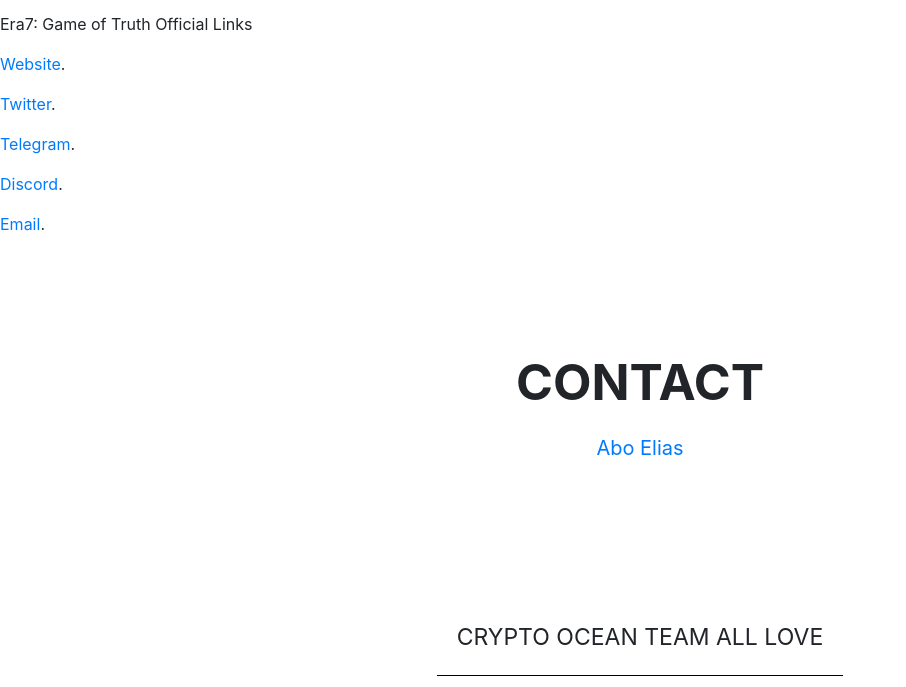
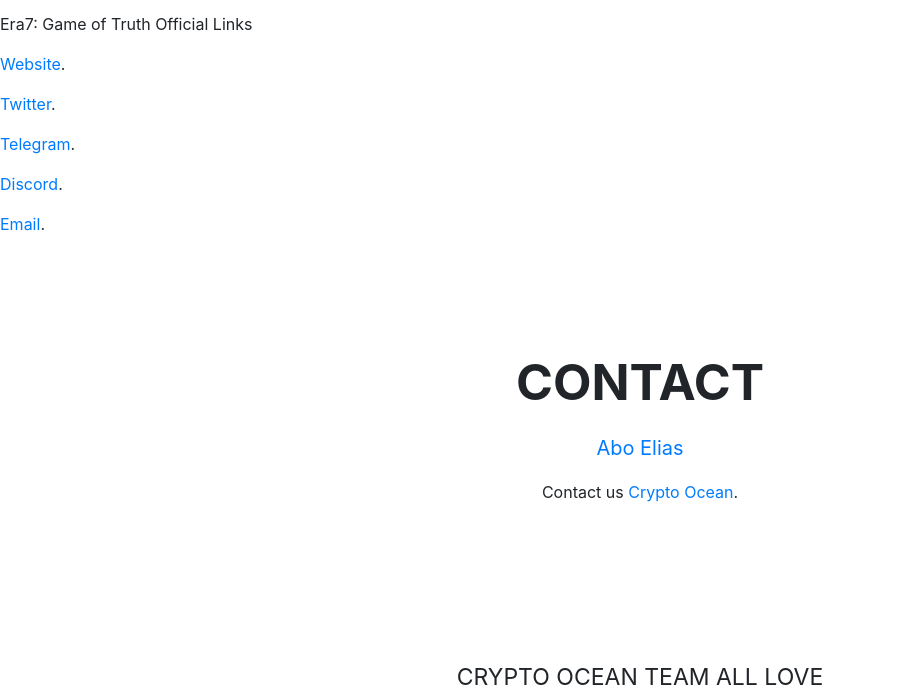
Before and after one commit to MaXwell-dev-IT/dsd, a plain HTML site: page Learn.html in a window 1280 px wide. Shown: the part 5695-6382 px from the top of the page, without its empty margins (0-906 px from the left). Drawn offline with Linux system fonts and the light colour scheme.

Commit message:
Update Learn.html

```diff
--- a/Learn.html
+++ b/Learn.html
@@ -384,7 +384,9 @@
                 <p> <a href="https://twitter.com/EliasAloush">Abo Elias</a><br> </p>
                       </address>
 
-
+<address>
+Contact us <a href="mailto:OfficialOceanCrypto@gmail.com">Crypto Ocean</a>.<br>
+</address>
 
 
           </div>
```
